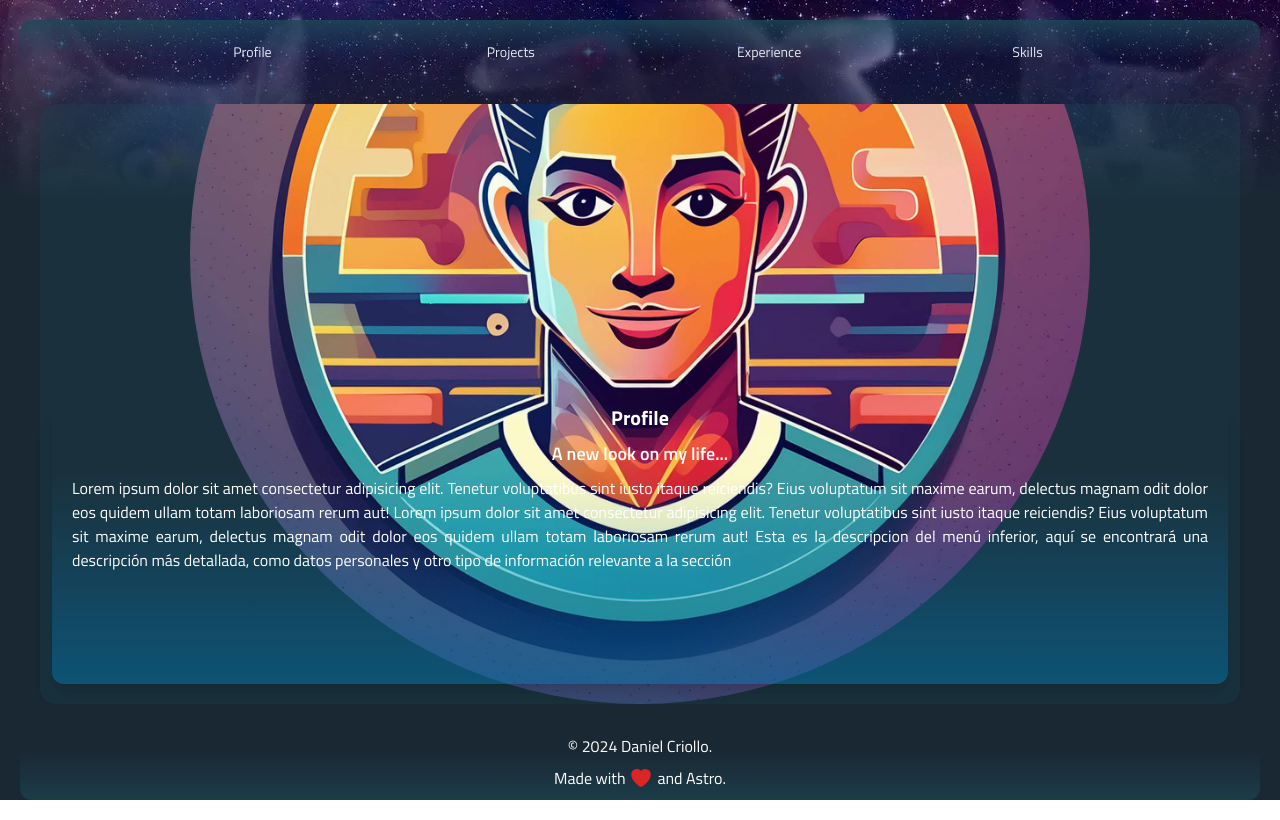
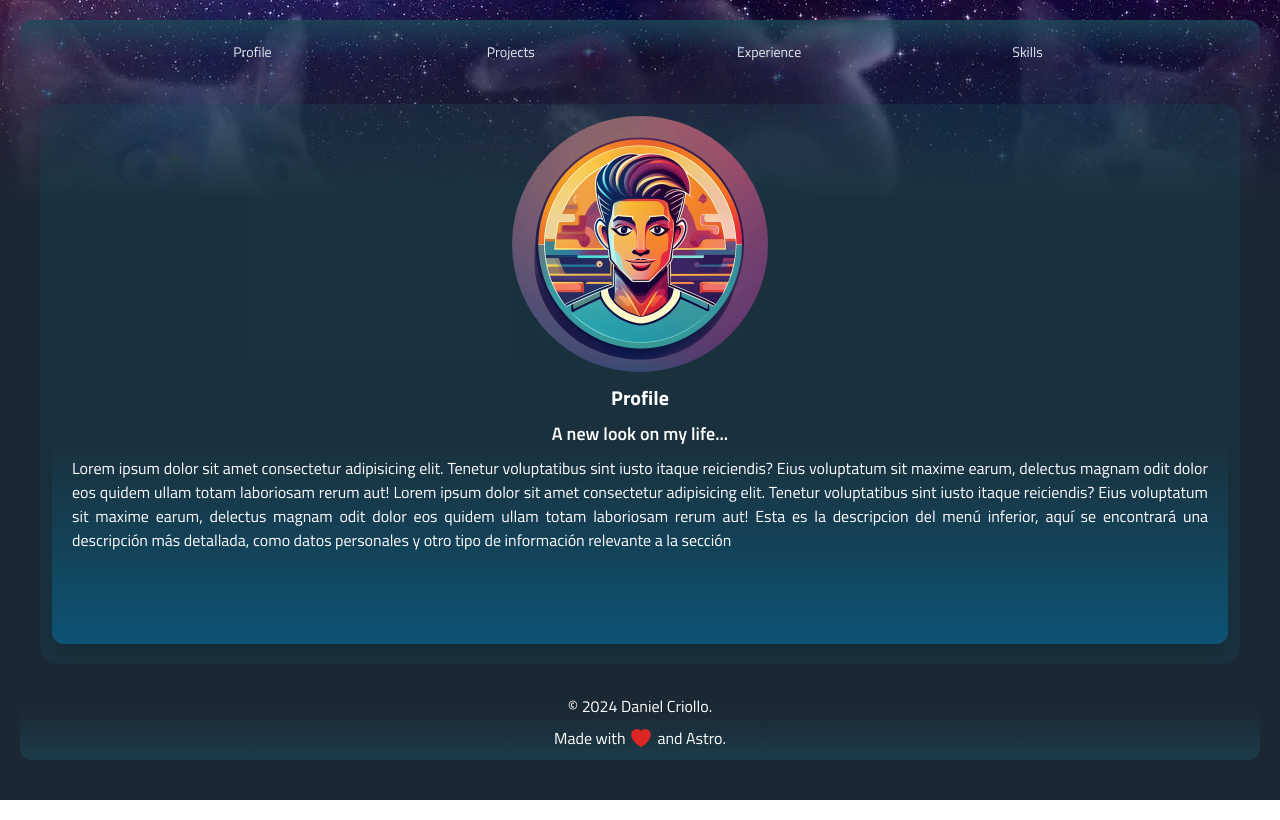
Before and after one commit to mrpotato42/Portfolio, an Astro site: page / in a window 1280 px wide. Built offline with nearby package versions, Linux system fonts and the light colour scheme; Astro itself is replaced by a stand-in of ours; a web font is replaced by a local one.

Commit message:
desktop design

```diff
--- a/src/components/Cards/Card.astro
+++ b/src/components/Cards/Card.astro
@@ -37,7 +37,7 @@ const { id, title, subtitle, description, menuDescription, img } = Astro.props;
 
   <div
   id="photo-card"
-    class="w-3/4 rounded-full bg-[length:100%] justify-self-center self-center py-4"
+    class="sm:w-64 w-3/4 rounded-full bg-[length:100%] justify-self-center self-center py-4"
   >
     <img src={img} alt="" class="object-cover rounded-full">
   </div>
--- a/src/layouts/BaseLayout.astro
+++ b/src/layouts/BaseLayout.astro
@@ -19,7 +19,7 @@ import Navbar from "../components/Layout/Navbar.astro";
 
     <body class="flex flex-col bg-custom-img bg-[length:100%] w-screen h-screen justify-between"> <!-- aquí hay un problema de diseño con h-dvh y el tamaño más pequeño de la pantalla, intercambiar entre h-full/screen y h-dvh -->
         <Navbar />
-        <main class="flex h-3/4 w-full">
+        <main class="flex h-[70%] w-full">
             <slot>
         </main>
         <Footer />
```
